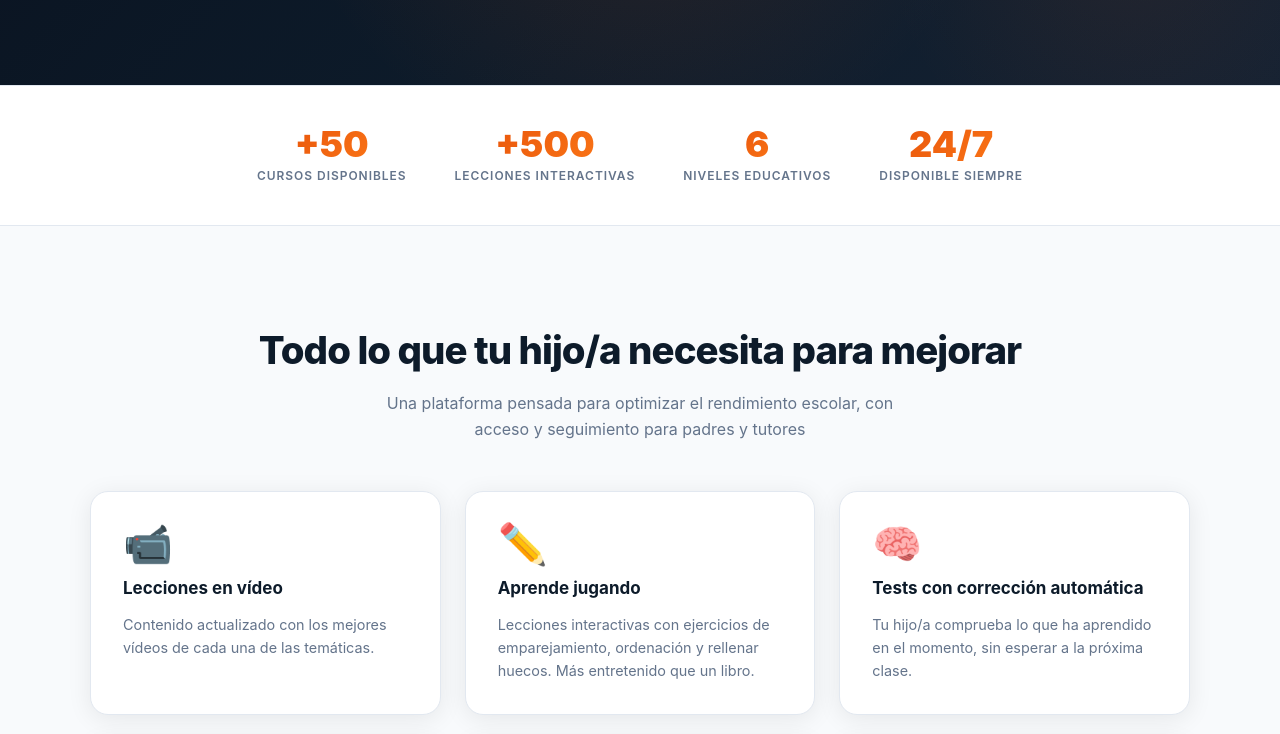
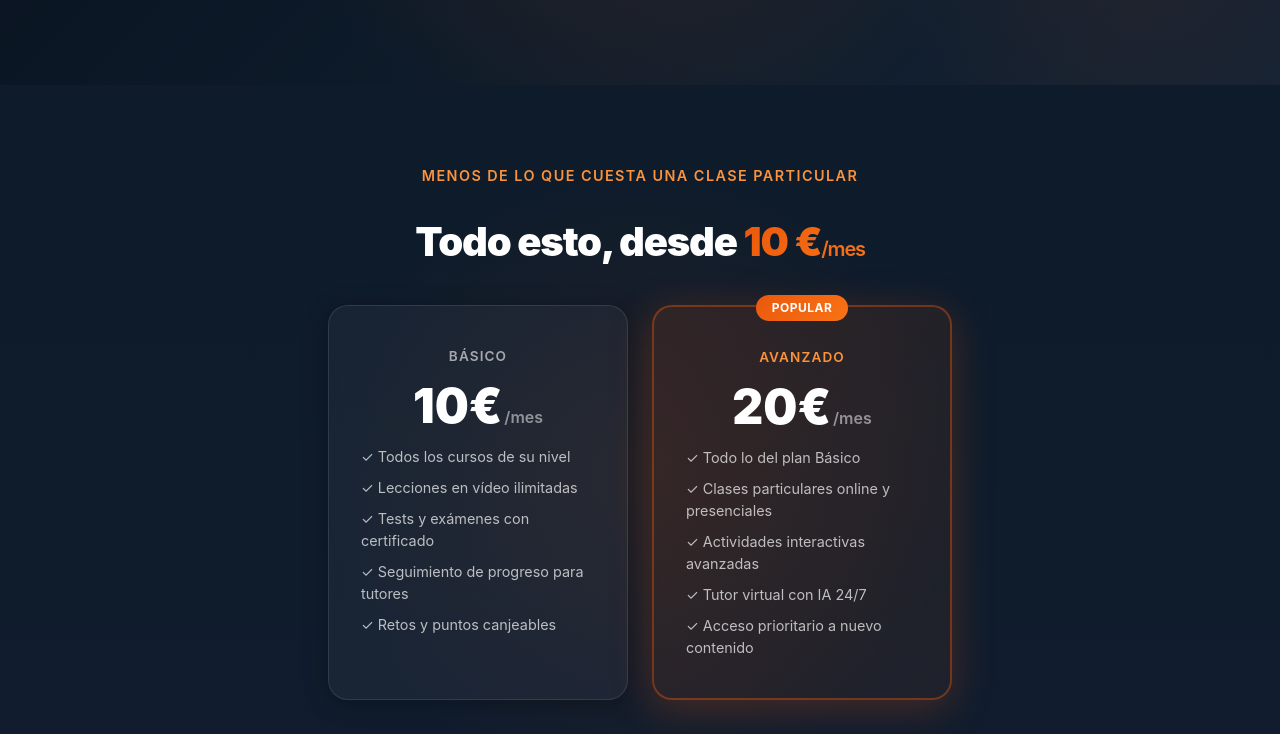
Before and after one commit to oscarsr96/vkbacademy, a React (Vite) app in the folder apps/web/: page / in a window 1280 px wide. Shown: the part 780-1514 px from the top of the page. Built offline with nearby package versions, Linux system fonts and the light colour scheme; no server answers.

Commit message:
feat: add pricing section to landing with basic/advanced plans (#6)
10€/mes basic, 20€/mes advanced — positioned right below the hero
to emphasize the value proposition vs private tutoring costs.

Co-Authored-By: Claude Opus 4.6 (1M context) <noreply@anthropic.com>

```diff
--- a/apps/web/src/pages/marketing/LandingPage.tsx
+++ b/apps/web/src/pages/marketing/LandingPage.tsx
@@ -154,7 +154,87 @@ export default function LandingPage() {
 
           {/* Texto informativo sutil */}
           <p style={styles.heroFootnote}>
-            Solo 15 € al mes por alumno · Disponible de 1º ESO a 2º Bachillerato
+            Disponible de 1º ESO a 2º Bachillerato
+          </p>
+        </div>
+      </section>
+
+      {/* ════════════════════════════════════════
+          SECCIÓN 1b — PRICING HIGHLIGHT
+      ════════════════════════════════════════ */}
+      <section style={styles.pricingHighlight}>
+        <div style={styles.pricingGlow} />
+        <div style={styles.pricingInner}>
+          <p style={styles.pricingEyebrow}>Menos de lo que cuesta una clase particular</p>
+          <h2 style={styles.pricingHeadline}>
+            Todo esto, desde{' '}
+            <span style={styles.pricingAmount}>10 €<span style={styles.pricingPeriod}>/mes</span></span>
+          </h2>
+
+          <div style={styles.pricingCards}>
+            {/* Plan Básico */}
+            <div
+              style={styles.pricingCard}
+              onMouseEnter={(e) => {
+                const el = e.currentTarget as HTMLDivElement;
+                el.style.transform = 'translateY(-6px)';
+                el.style.boxShadow = '0 20px 50px rgba(234,88,12,0.2)';
+                el.style.borderColor = 'rgba(234,88,12,0.4)';
+              }}
+              onMouseLeave={(e) => {
+                const el = e.currentTarget as HTMLDivElement;
+                el.style.transform = 'translateY(0)';
+                el.style.boxShadow = '0 4px 24px rgba(0,0,0,0.3)';
+                el.style.borderColor = 'rgba(255,255,255,0.1)';
+              }}
+            >
+              <span style={styles.pricingCardLabel}>Básico</span>
+              <div style={styles.pricingCardPrice}>
+                <span style={styles.pricingCardAmount}>10€</span>
+                <span style={styles.pricingCardPeriod}>/mes</span>
+              </div>
+              <ul style={styles.pricingCardList}>
+                <li>✓ Todos los cursos de su nivel</li>
+                <li>✓ Lecciones en vídeo ilimitadas</li>
+                <li>✓ Tests y exámenes con certificado</li>
+                <li>✓ Seguimiento de progreso para tutores</li>
+                <li>✓ Retos y puntos canjeables</li>
+              </ul>
+            </div>
+
+            {/* Plan Avanzado */}
+            <div
+              style={{ ...styles.pricingCard, ...styles.pricingCardFeatured }}
+              onMouseEnter={(e) => {
+                const el = e.currentTarget as HTMLDivElement;
+                el.style.transform = 'translateY(-6px) scale(1.02)';
+                el.style.boxShadow = '0 24px 60px rgba(234,88,12,0.35)';
+              }}
+              onMouseLeave={(e) => {
+                const el = e.currentTarget as HTMLDivElement;
+                el.style.transform = 'translateY(0) scale(1)';
+                el.style.boxShadow = '0 8px 40px rgba(234,88,12,0.25)';
+              }}
+            >
+              <span style={styles.pricingCardBadge}>Popular</span>
+              <span style={styles.pricingCardLabelFeatured}>Avanzado</span>
+              <div style={styles.pricingCardPrice}>
+                <span style={styles.pricingCardAmount}>20€</span>
+                <span style={styles.pricingCardPeriod}>/mes</span>
+              </div>
+              <ul style={styles.pricingCardList}>
+                <li>✓ Todo lo del plan Básico</li>
+                <li>✓ Clases particulares online y presenciales</li>
+                <li>✓ Actividades interactivas avanzadas</li>
+                <li>✓ Tutor virtual con IA 24/7</li>
+                <li>✓ Acceso prioritario a nuevo contenido</li>
+              </ul>
+            </div>
+          </div>
+
+          <p style={styles.pricingCompare}>
+            Una clase particular = 20-30 €/hora. Aquí tu hijo/a tiene{' '}
+            <strong style={{ color: '#fb923c' }}>acceso ilimitado todo el mes</strong> por menos que eso.
           </p>
         </div>
       </section>
@@ -530,6 +610,149 @@ const styles: Record<string, React.CSSProperties> = {
     letterSpacing: '0.01em',
   },
 
+  // Pricing highlight
+  pricingHighlight: {
+    background: 'linear-gradient(180deg, #0d1b2a 0%, #111d2e 100%)',
+    padding: '5rem 2rem',
+    position: 'relative',
+    overflow: 'hidden',
+  },
+  pricingGlow: {
+    position: 'absolute',
+    top: '50%',
+    left: '50%',
+    transform: 'translate(-50%, -50%)',
+    width: 700,
+    height: 700,
+    background: 'radial-gradient(circle, rgba(234,88,12,0.08) 0%, transparent 65%)',
+    pointerEvents: 'none',
+    borderRadius: '50%',
+  },
+  pricingInner: {
+    maxWidth: 820,
+    margin: '0 auto',
+    display: 'flex',
+    flexDirection: 'column',
+    alignItems: 'center',
+    textAlign: 'center',
+    gap: '2rem',
+    position: 'relative',
+    zIndex: 1,
+  },
+  pricingEyebrow: {
+    color: '#fb923c',
+    fontSize: '0.9rem',
+    fontWeight: 600,
+    textTransform: 'uppercase',
+    letterSpacing: '0.1em',
+    margin: 0,
+  },
+  pricingHeadline: {
+    fontSize: 'clamp(1.6rem, 3.5vw, 2.5rem)',
+    fontWeight: 900,
+    color: '#ffffff',
+    letterSpacing: '-0.03em',
+    lineHeight: 1.15,
+    margin: 0,
+  },
+  pricingAmount: {
+    background: 'linear-gradient(135deg, #ea580c 0%, #f97316 100%)',
+    WebkitBackgroundClip: 'text',
+    WebkitTextFillColor: 'transparent',
+    backgroundClip: 'text',
+  },
+  pricingPeriod: {
+    fontSize: '0.5em',
+    fontWeight: 600,
+  },
+  pricingCards: {
+    display: 'flex',
+    gap: '1.5rem',
+    flexWrap: 'wrap',
+    justifyContent: 'center',
+    marginTop: '0.5rem',
+  },
+  pricingCard: {
+    background: 'rgba(255,255,255,0.04)',
+    border: '1.5px solid rgba(255,255,255,0.1)',
+    borderRadius: 20,
+    padding: '2.5rem 2rem',
+    width: 300,
+    display: 'flex',
+    flexDirection: 'column',
+    alignItems: 'center',
+    gap: '1rem',
+    transition: 'transform 0.25s, box-shadow 0.25s, border-color 0.25s',
+    boxShadow: '0 4px 24px rgba(0,0,0,0.3)',
+    position: 'relative',
+  },
+  pricingCardFeatured: {
+    background: 'linear-gradient(135deg, rgba(234,88,12,0.12) 0%, rgba(249,115,22,0.06) 100%)',
+    border: '2px solid rgba(234,88,12,0.4)',
+    boxShadow: '0 8px 40px rgba(234,88,12,0.25)',
+  },
+  pricingCardBadge: {
+    position: 'absolute',
+    top: -12,
+    background: 'linear-gradient(135deg, #ea580c 0%, #f97316 100%)',
+    color: '#fff',
+    fontSize: '0.75rem',
+    fontWeight: 700,
+    padding: '4px 16px',
+    borderRadius: 999,
+    letterSpacing: '0.04em',
+    textTransform: 'uppercase',
+  },
+  pricingCardLabel: {
+    color: 'rgba(255,255,255,0.6)',
+    fontSize: '0.85rem',
+    fontWeight: 600,
+    textTransform: 'uppercase',
+    letterSpacing: '0.08em',
+  },
+  pricingCardLabelFeatured: {
+    color: '#fb923c',
+    fontSize: '0.85rem',
+    fontWeight: 600,
+    textTransform: 'uppercase',
+    letterSpacing: '0.08em',
+  },
+  pricingCardPrice: {
+    display: 'flex',
+    alignItems: 'baseline',
+    gap: '2px',
+  },
+  pricingCardAmount: {
+    fontSize: '3rem',
+    fontWeight: 900,
+    color: '#ffffff',
+    lineHeight: 1,
+  },
+  pricingCardPeriod: {
+    fontSize: '1rem',
+    color: 'rgba(255,255,255,0.5)',
+    fontWeight: 600,
+  },
+  pricingCardList: {
+    listStyle: 'none',
+    padding: 0,
+    margin: 0,
+    display: 'flex',
+    flexDirection: 'column',
+    gap: '0.6rem',
+    textAlign: 'left',
+    fontSize: '0.9rem',
+    color: 'rgba(255,255,255,0.7)',
+    lineHeight: 1.5,
+  },
+  pricingCompare: {
+    color: 'rgba(255,255,255,0.45)',
+    fontSize: '0.95rem',
+    margin: 0,
+    maxWidth: 520,
+    lineHeight: 1.6,
+  },
+
   // Stats bar
   statsBar: {
     background: '#ffffff',
```
